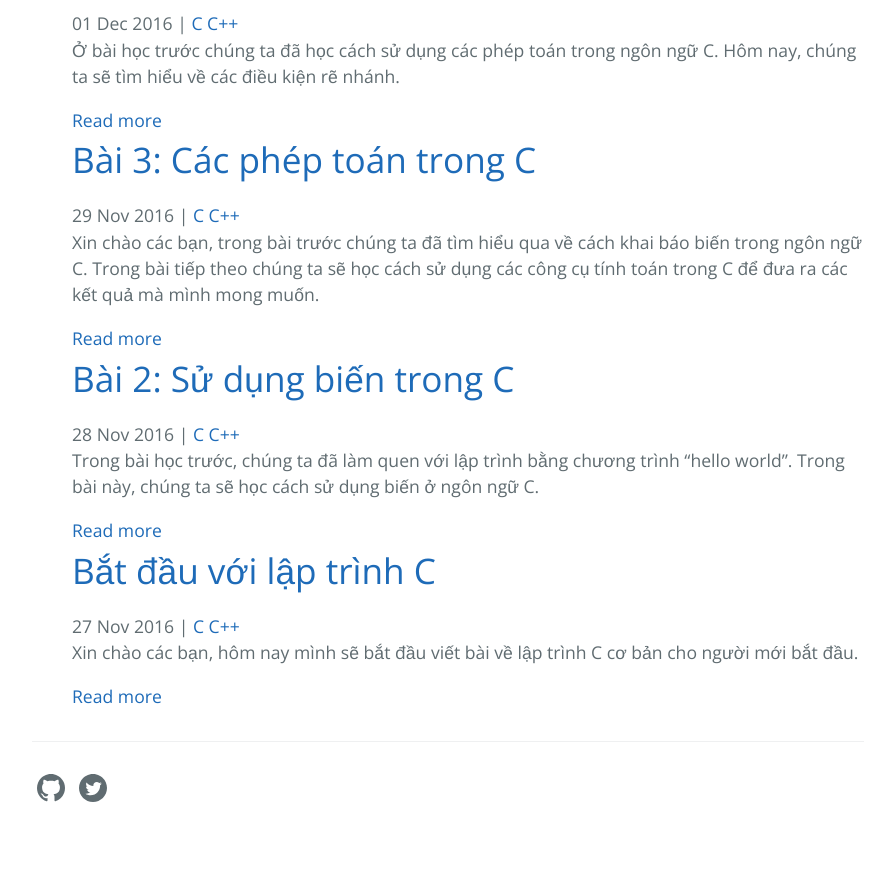
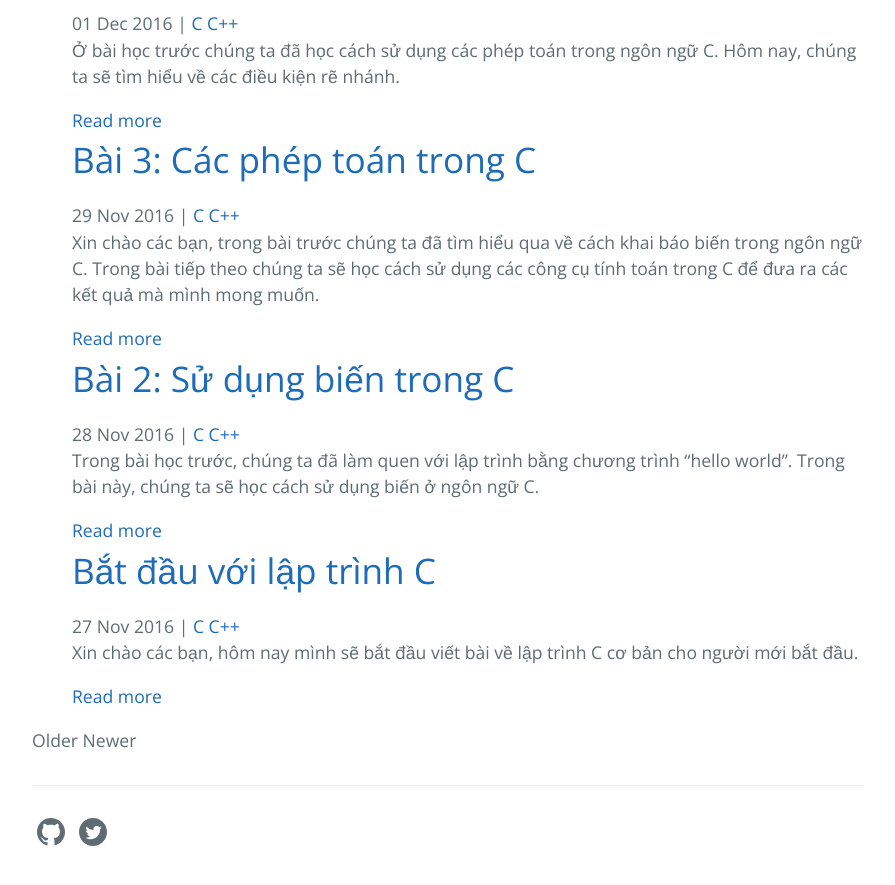
Before and after one commit to duyminh215/duyminh215.github.io, a Jekyll site: the page built from index.html, in a window 1280 px wide and 900 px high, scrolled down 746 px. Shown: the top 885 px of the window, without its empty margins (192-1087 px from the left). Built offline with Jekyll 4.4.1, drawn with Linux system fonts in a browser that asks for light colours; before the commit the page ends 1602 px from its top, so only the background shows below that.

Commit message:
Update index.html

```diff
--- a/index.html
+++ b/index.html
@@ -32,3 +32,20 @@
   </div>
   {% endfor %}
 </ul>
+
+<div class="pagination">
+    {% if paginator.next_page %}
+    <a class="pagination-item older" href="/page{{paginator.next_page}}">Older</a>
+    {% else %}
+    <span class="pagination-item older">Older</span>
+    {% endif %}
+    {% if paginator.previous_page %}
+    {% if paginator.page == 2 %}
+    <a class="pagination-item newer" href="/">Newer</a>
+    {% else %}
+    <a class="pagination-item newer" href="/page{{paginator.previous_page}}">Newer</a>
+    {% endif %}
+    {% else %}
+    <span class="pagination-item newer">Newer</span>
+    {% endif %}
+</div>
```
